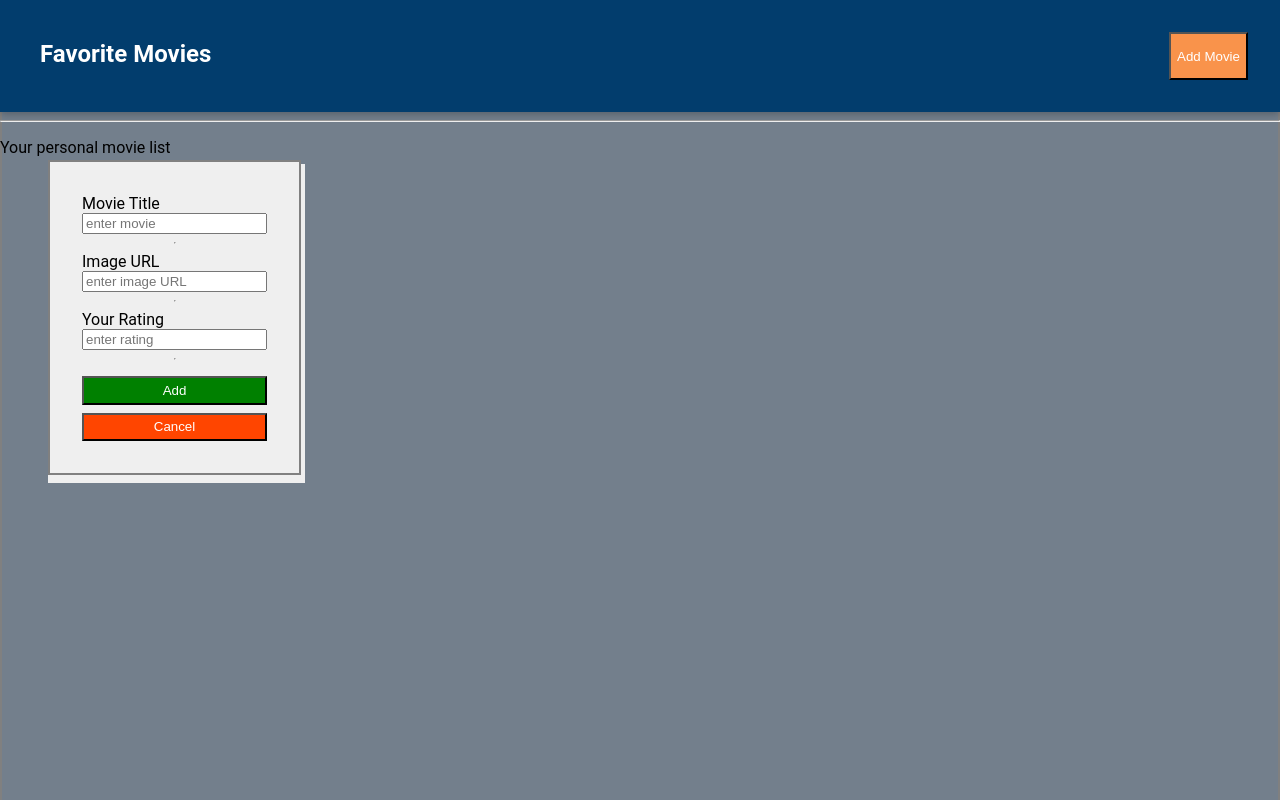
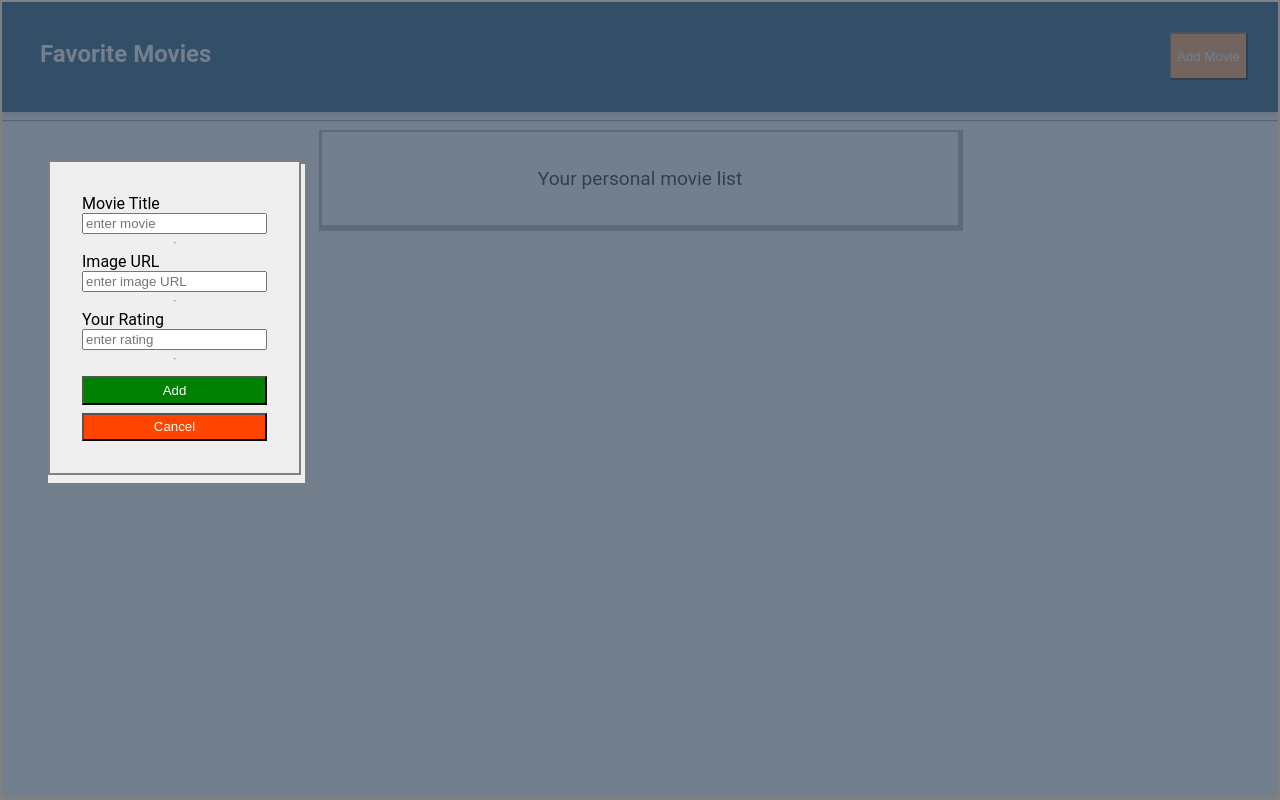
Before and after one commit to majkel12347/movie-database, a plain HTML site: page index.html in a window 1280 px wide. Both pictures are taken after a click on the button "Add Movie". Drawn offline with Linux system fonts and the light colour scheme.

Commit message:
style card css

```diff
--- a/style.css
+++ b/style.css
@@ -37,17 +37,17 @@ h2{
   position: fixed;
   width: 100%;
   height: 100vh;
-  top: -2rem;
+  top: -3rem;
   left: -3rem;
   background: rgba(68, 85, 102, 0.75);
   z-index: 10;
   pointer-events: none;
   display: none;
+
 }
 #backdrop.visible{
   display: flex;
   pointer-events: all;
-  z-index: -1;
 }
 .modal{
   position: fixed;
@@ -58,18 +58,34 @@ h2{
 
 }
 .modal.visible{
-  display: fixed;
+  display: flex;
   animation: fade-in .3s ease-out backwards;
 
 }
 
+/* start text card */
+.card{
+  display: flex;
+  justify-content: center;
+  width: 50%;
+  font-size: 1.2rem;
+  border: 2px solid #aaa;
+  box-shadow: 1px 2px 0 2px #aaa;
+  padding: 1rem;
+  margin: 0 auto;
+}
+.hidden{
+  display: none;
+}
+/* end text card */
+
 @keyframes fade-in {
   from {
-      transform: translateY(-10%);
+      transform: translateY(-5rem);
       opacity: 0.5;
   }
   to {
-      margin-right: 0px;
+      transform: translateY(0);
       opacity: 1;
   }
 }
```
